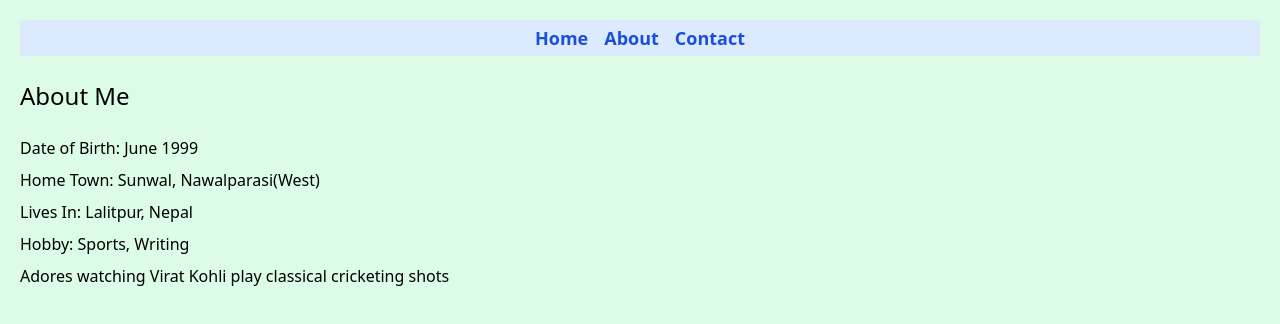
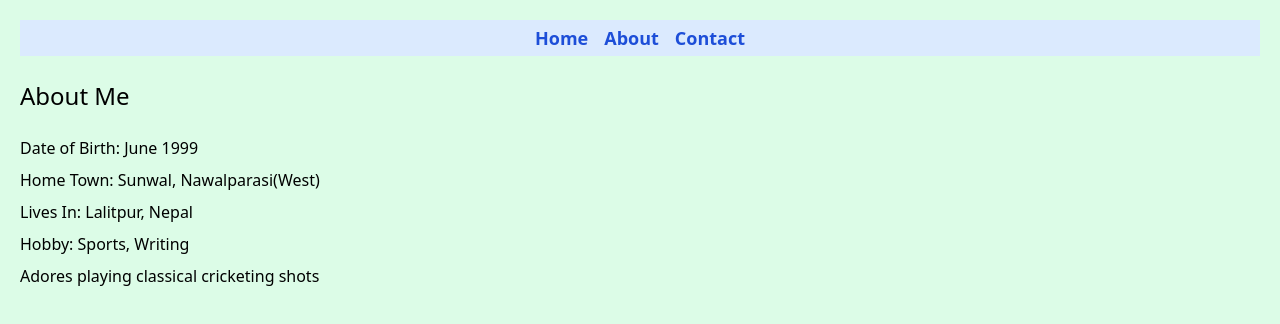
Before and after one commit to 0xkibh/kishmat-page, a Nuxt app: page /about in a window 1280 px wide. Shown: the top 324 px of the page. Built offline with nearby package versions, Linux system fonts and the light colour scheme.

Commit message:
fix: virat kohli

```diff
--- a/pages/about/index.vue
+++ b/pages/about/index.vue
@@ -7,7 +7,7 @@
         <p>Home Town: Sunwal, Nawalparasi(West)</p>
         <p>Lives In: Lalitpur, Nepal</p>
         <p>Hobby: Sports, Writing</p>
-        <p>Adores watching Virat Kohli play classical cricketing shots</p>
+        <p>Adores playing classical cricketing shots</p>
       </div>
 
 
```
